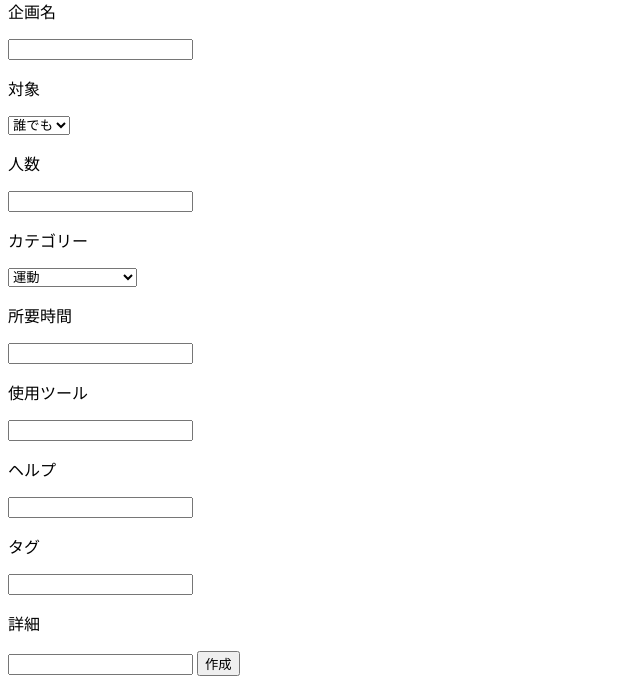
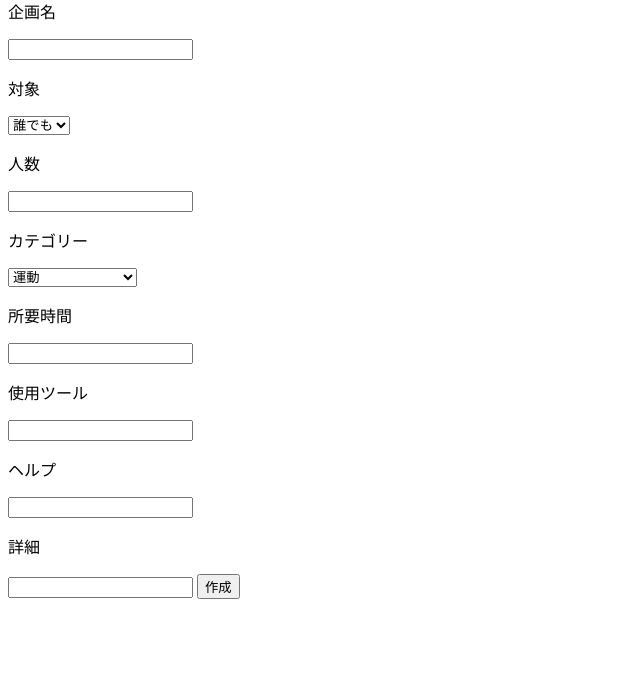
Before and after one commit to Sugitomo1115/RemotePlan, a Django app: page /create/ in a window 1280 px wide. Shown: the part 116-800 px from the top of the page, without its empty margins (0-640 px from the left). Run offline with Django 3.2, Linux system fonts and the light colour scheme.

Commit message:
Update create_plan.html

```diff
--- a/remote_eventplan/templates/remote_eventplan/create_plan.html
+++ b/remote_eventplan/templates/remote_eventplan/create_plan.html
@@ -37,8 +37,6 @@
           <input type="text" name="tools">
           <p>ヘルプ</p>
           <input type="text" name="help">
-          <p>タグ</p>
-          <input type="text" name="tag">
           <p>詳細</p>
           <input type="text" name="outline">
           <button type="submit">作成</button>
```
